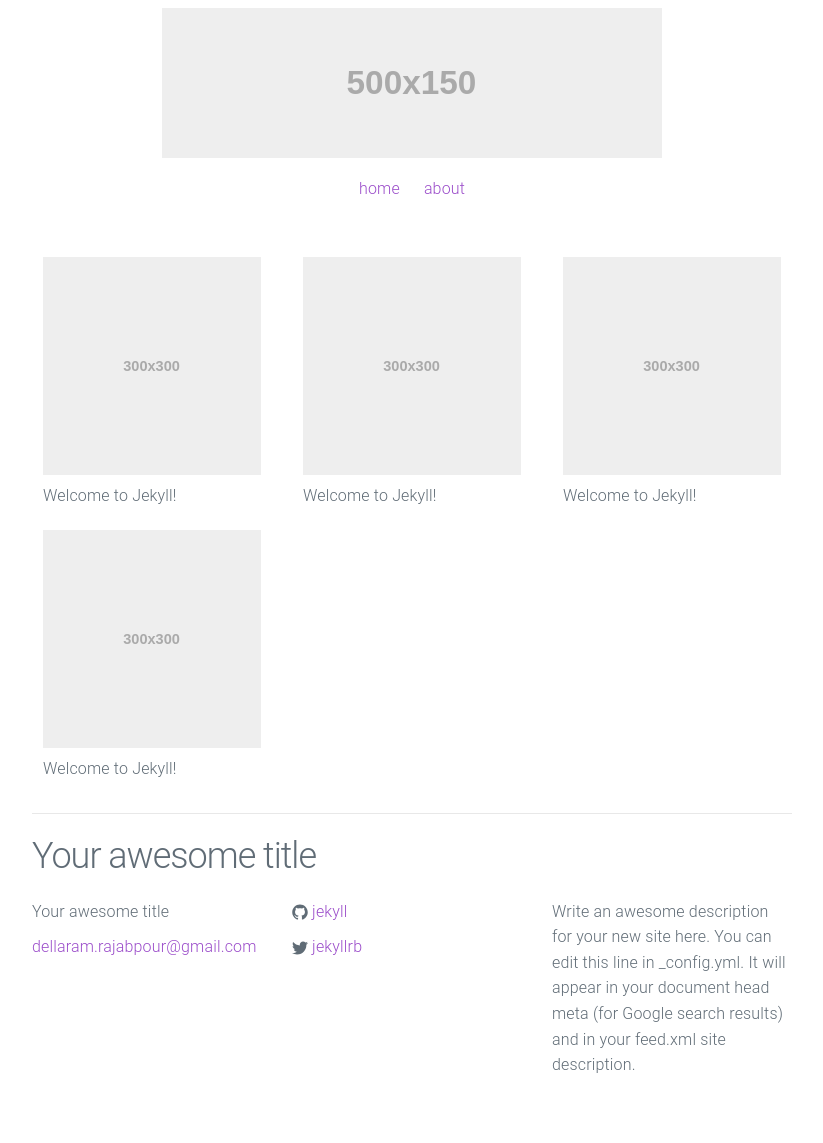
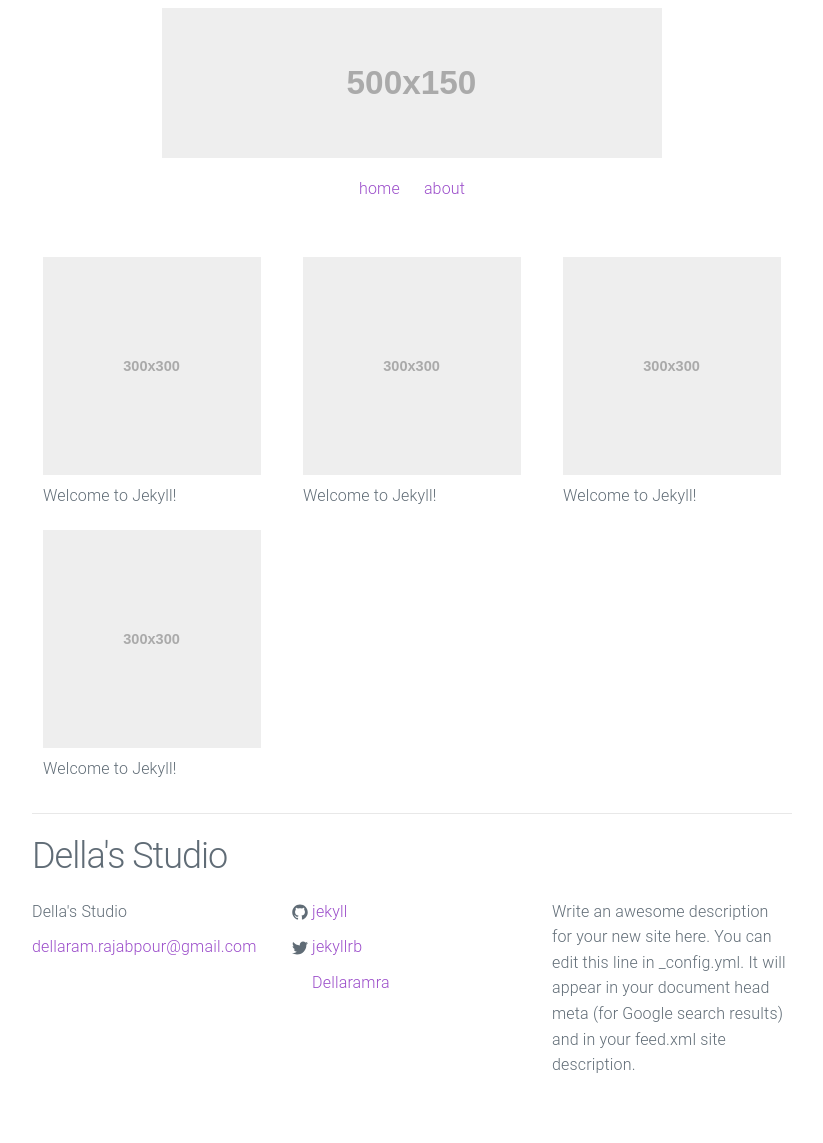
Before and after one commit to dellastudio/dellastudio.github.io, a Jekyll site: the page built from index.html, in a window 1280 px wide. Shown: the whole page, without its empty margins (228-1051 px from the left). Built offline with Jekyll 4.4.1, drawn with Linux system fonts in a browser that asks for light colours.

Commit message:
about page

```diff
--- a/_config.yml
+++ b/_config.yml
@@ -1,5 +1,5 @@
 # Site settings
-title: Your awesome title
+title: Della's Studio
 email: dellaram.rajabpour@gmail.com
 description: > # this means to ignore newlines until "baseurl:"
   Write an awesome description for your new site here. You can edit this
--- a/_includes/footer.html
+++ b/_includes/footer.html
@@ -39,7 +39,26 @@
           </a>
         </li>
         {% endif %}
-      </ul>
+        {% if site.instagram_username %}
+        <li>
+          <a href="https://instagram.com/{{ site.instagram_username }}">
+            <span class="icon  icon--twitter">
+              <svg class="instagram-logo" id="Layer_1" xmlns="http://www.w3.org/2000/svg" width="100" height="100"
+                viewBox="0 0 16 16" style="enable-background:new 0 0 16 16;" xml:space="preserve">
+                    <path class="logo" id="XMLID_17_" d="M386.878,0H164.156C73.64,0,0,73.64,0,164.156v222.722 c0,90.516,73.64,164.156,164.156,164.156h222.722c90.516,0,164.156-73.64,164.156-164.156V164.156 C551.033,73.64,477.393,0,386.878,0z M495.6,386.878c0,60.045-48.677,108.722-108.722,108.722H164.156 c-60.045,0-108.722-48.677-108.722-108.722V164.156c0-60.046,48.677-108.722,108.722-108.722h222.722 c60.045,0,108.722,48.676,108.722,108.722L495.6,386.878L495.6,386.878z"/>
+
+                    <path id="XMLID_81_" fill="#555" d="M275.517,133C196.933,133,133,196.933,133,275.516 s63.933,142.517,142.517,142.517S418.034,354.1,418.034,275.516S354.101,133,275.517,133z M275.517,362.6 c-48.095,0-87.083-38.988-87.083-87.083s38.989-87.083,87.083-87.083c48.095,0,87.083,38.988,87.083,87.083 C362.6,323.611,323.611,362.6,275.517,362.6z"/>
+
+                    <circle id="XMLID_83_" fill="#555" cx="418.306" cy="134.072" r="34.149"/>
+
+            </svg>
+            </span>
+
+            <span class="username">{{ site.instagram_username }}</span>
+          </a>
+        </li>
+        {% endif %}
+        </ul>
     </div>
 
     <div class="column">
```
